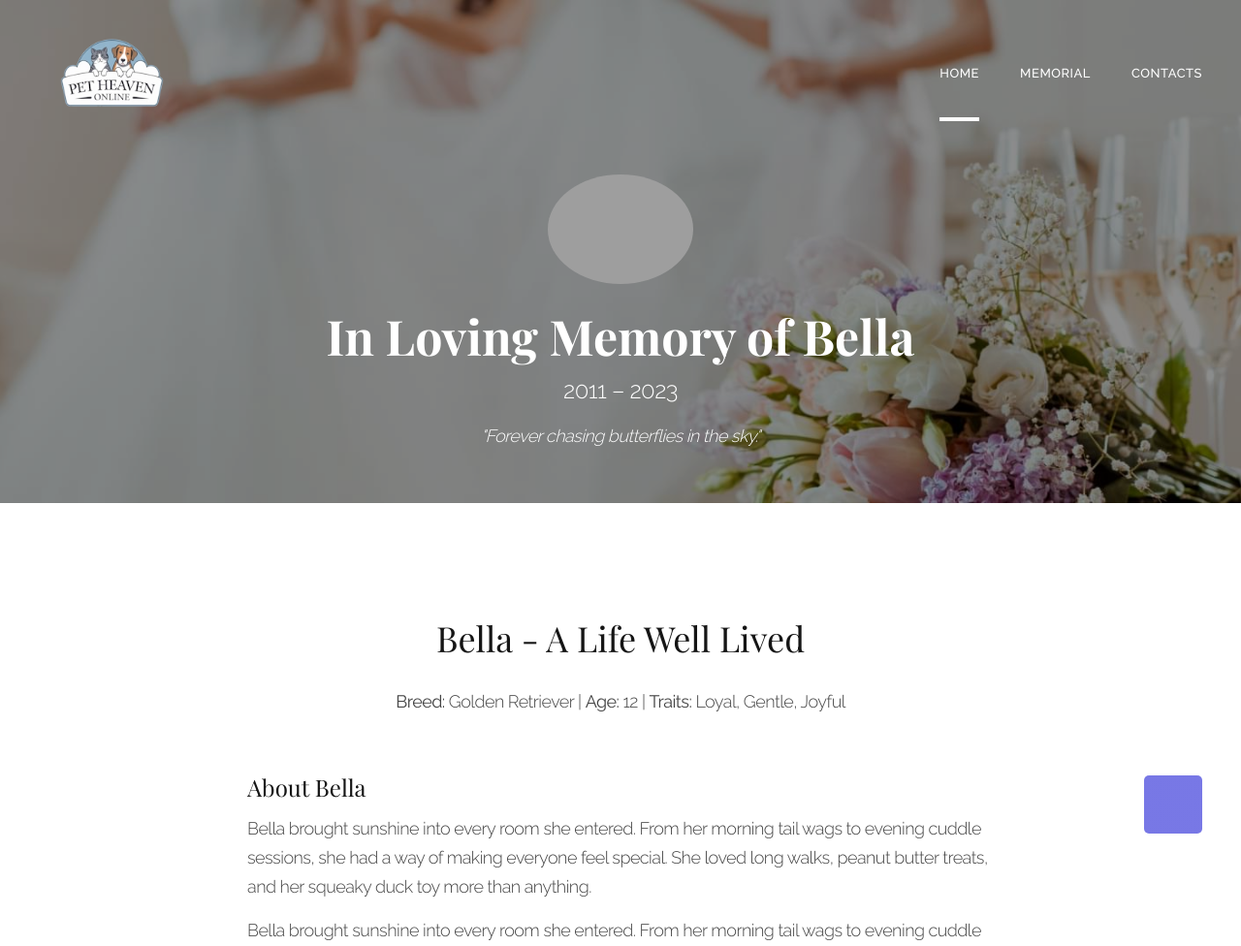
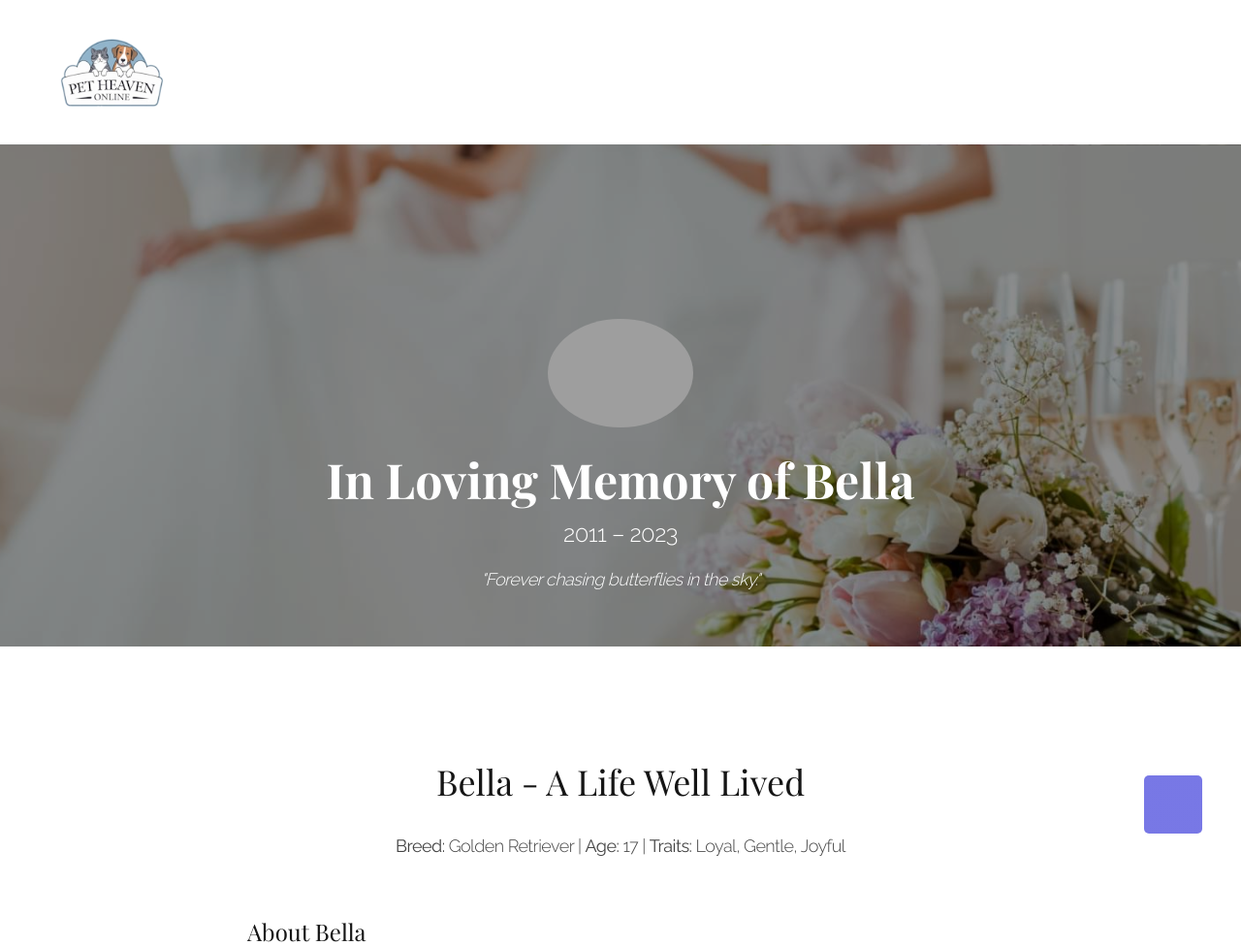
Before and after one commit to jackyfogel/petheavenonline, a Django app: page /memorial in a window 1280 px wide. Shown: the top 976 px of the page at 97% size. Run offline with Django 5.2, Linux system fonts and the light colour scheme; some libraries are stand-ins or nearby versions; some web fonts are replaced; grey boxes are pictures that could not be loaded.

Commit message:
testing push

```diff
--- a/petmemorial/templates/petmemorial/memorial.html
+++ b/petmemorial/templates/petmemorial/memorial.html
@@ -23,7 +23,7 @@
     </div>
     <div class="page">
       <!-- Page Header-->
-      <header class="section page-header">
+      <header clas"section page-header">
         <!-- RD Navbar-->
         <div class="rd-navbar-wrap">
           <nav class="rd-navbar rd-navbar-modern context-dark" data-layout="rd-navbar-fixed" data-sm-layout="rd-navbar-fixed" data-md-layout="rd-navbar-fixed" data-md-device-layout="rd-navbar-fixed" data-lg-layout="rd-navbar-fixed" data-lg-device-layout="rd-navbar-fixed" data-xl-layout="rd-navbar-static" data-xl-device-layout="rd-navbar-static" data-lg-stick-up-offset="46px" data-xl-stick-up-offset="46px" data-xxl-stick-up-offset="46px" data-lg-stick-up="true" data-xl-stick-up="true" data-xxl-stick-up="true">
@@ -105,7 +105,7 @@
     <div class="row mb-5">
       <div class="col-lg-8 mx-auto text-center">
         <h3>Bella - A Life Well Lived</h3>
-        <p><strong>Breed:</strong> Golden Retriever | <strong>Age:</strong> 12 | <strong>Traits:</strong> Loyal, Gentle, Joyful</p>
+        <p><strong>Breed:</strong> Golden Retriever | <strong>Age:</strong> 17   | <strong>Traits:</strong> Loyal, Gentle, Joyful</p>
       </div>
     </div>
 
```
